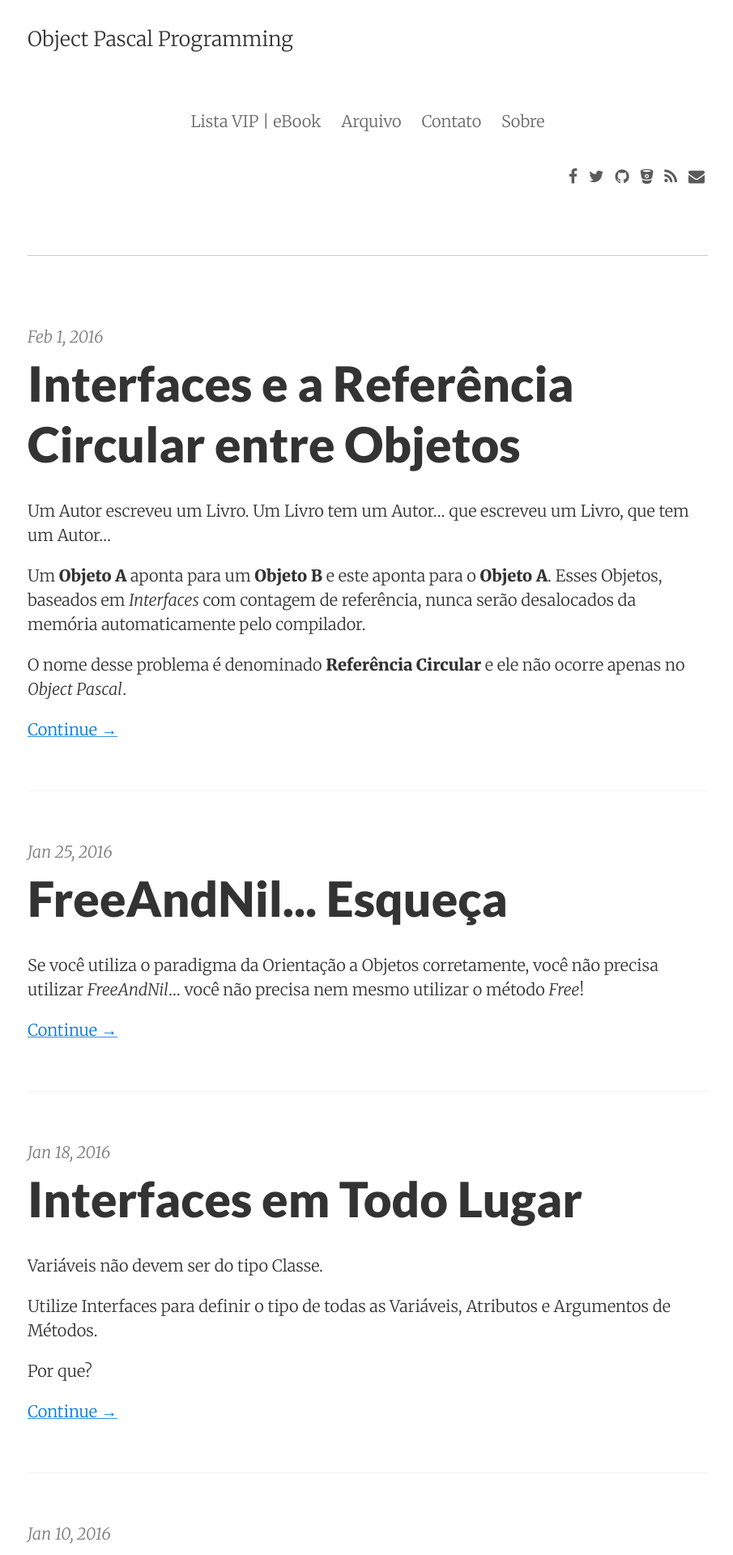
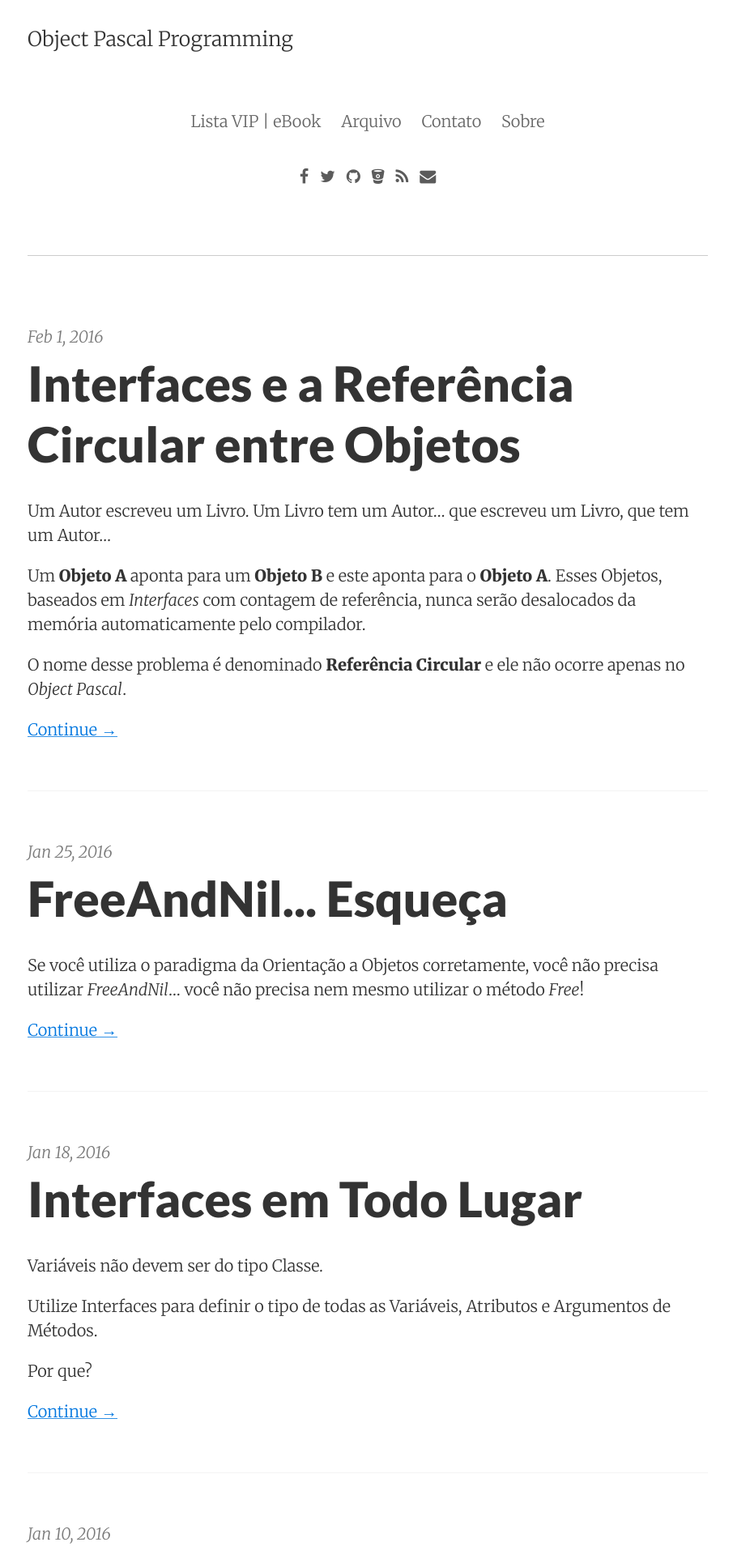
Before and after one commit to mdbs99/opp, a Jekyll site: the page built from index.html, in a window 1280 px wide. Shown: the top 1920 px of the page at 81% size, without its empty margins (186-1091 px from the left). Built offline with Jekyll 4.4.1, drawn with Linux system fonts in a browser that asks for light colours; nearby versions of some CDN libraries; the list of posts is cut into pages by our own code.

Commit message:
Update social_links.html

```diff
--- a/_includes/social_links.html
+++ b/_includes/social_links.html
@@ -1,5 +1,5 @@
 <div class="social-icons">
-  <div class="social-icons-right">
+  <div class="social-icons-center">
     {% if site.facebook_site %}
       <a class="fa fa-facebook" href="https://www.facebook.com/{{ site.facebook_site }}"></a>
     {% endif %}
```
